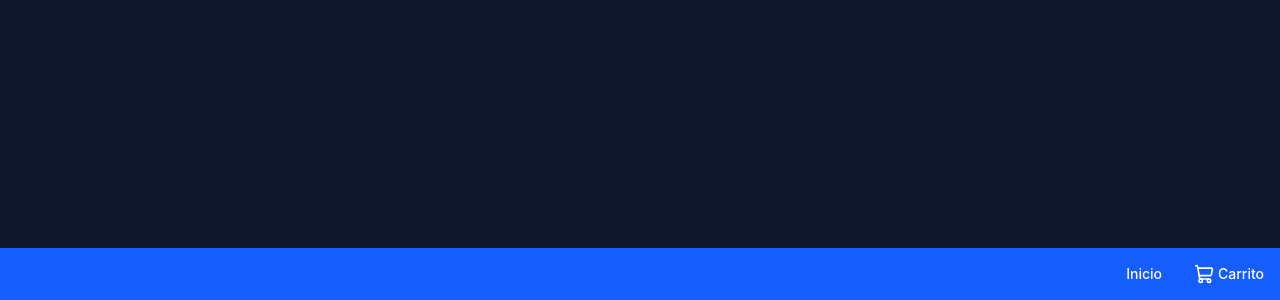
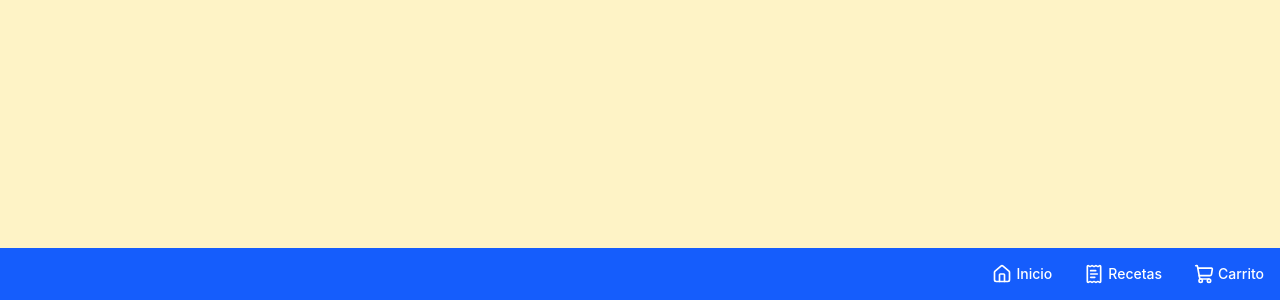
Before and after one commit to gabrielCazz22/superCash, a React (Vite) app: page /Recetas in a window 1280 px wide. Before the commit this address had no page. Shown: the part 500-800 px from the top of the page. Built offline with nearby package versions, Linux system fonts and the light colour scheme.

Commit message:
feat(navbar): se agrego la seccion de "recetas" en el navbar

```diff
--- a/src/App.tsx
+++ b/src/App.tsx
@@ -2,6 +2,7 @@ import { BrowserRouter, Routes, Route } from 'react-router-dom'
 import Navbar from './components/layout/Navbar'
 import Dashboard from './pages/Dashboard'
 import Shopping from './pages/Shopping'
+import Recetas from './pages/Recetas'
 
 export default function App() {
   return (
@@ -12,6 +13,7 @@ export default function App() {
             <Route path='/' element={<Dashboard />} />
             <Route path='/Dashboard' element={<Dashboard />} />
             <Route path='/Shopping' element={<Shopping />} />
+            <Route path='/Recetas' element={<Recetas />} />
           </Routes>
         </main>
         <Navbar />
--- a/src/components/layout/Navbar.tsx
+++ b/src/components/layout/Navbar.tsx
@@ -1,17 +1,26 @@
 import { Link } from 'react-router-dom'
-import { ShoppingCartIcon } from 'lucide-react'
+import { Home, ReceiptText, ShoppingCartIcon } from 'lucide-react'
 
 export default function Navbar() {
     return (
         <nav className='w-full p-3.5 bg-blue-600 text-white shadow-lg z-40 shrink-0 md:p-4'>
             <section className='flex justify-around items-center md:justify-end md:gap-8'>
                 <Link to='/Dashboard' className='flex flex-col md:flex-row items-center gap-1 text-xs md:text-sm font-medium hover:text-blue-200 transition-colors'>
+                    <Home size={20} />
                     <span>Inicio</span>
                 </Link>
+
+
+                <Link to='/Recetas' className='flex flex-col md:flex-row items-center gap-1 text-xs md:text-sm font-medium hover:text-blue-200 transition-colors'>
+                    <ReceiptText size={20} />
+                    <span>Recetas</span>
+                </Link>
+
                 <Link to='/Shopping' className='flex flex-col md:flex-row items-center gap-1 text-xs md:text-sm font-medium hover:text-blue-200 transition-colors'>
                     <ShoppingCartIcon size={20} />
                     <span>Carrito</span>
                 </Link>
+
             </section>
         </nav>
     )
--- /dev/null
+++ b/src/pages/Recetas.tsx
@@ -0,0 +1,10 @@
+
+export default function Recetas() {
+    return (
+        <div className="bg-amber-100 w-full h-full">
+
+
+
+        </div>
+    )
+}
```
